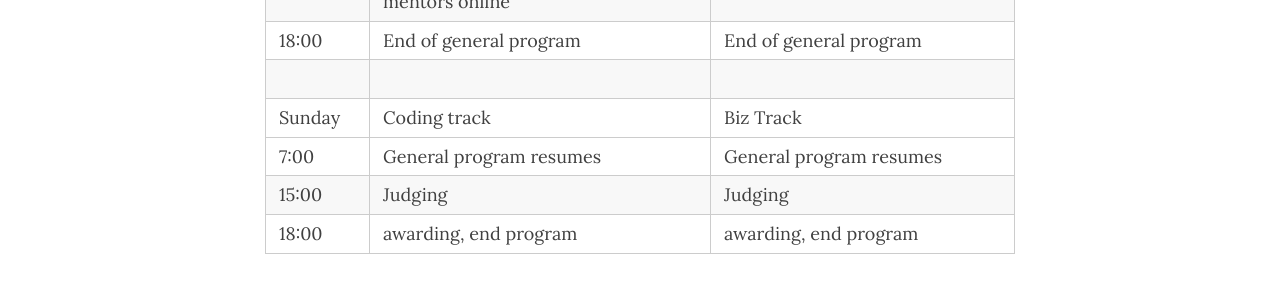
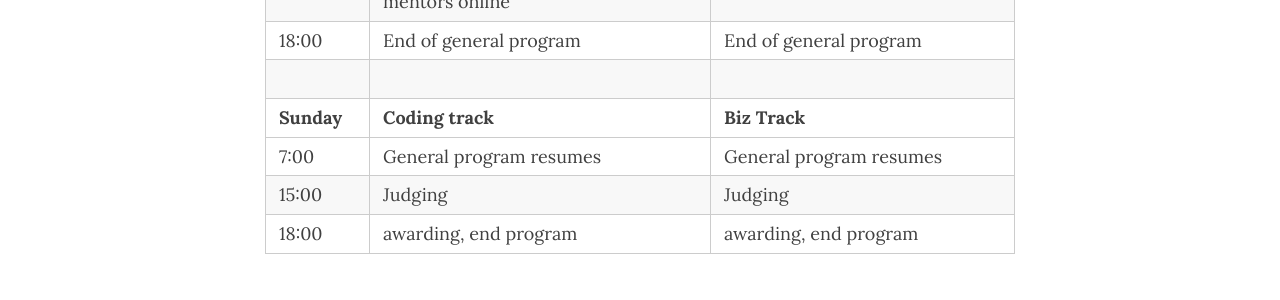
Before and after one commit to dish-event/dish-event, a Jekyll site: the page built from program.md, in a window 1280 px wide and 900 px high, scrolled down 510 px. Shown: the part 362-662 px from the top of the window. Built offline with Jekyll 4.4.1, drawn with Linux system fonts in a browser that asks for light colours; nearby versions of some CDN libraries.

Commit message:
Updating contents

```diff
--- a/program.md
+++ b/program.md
@@ -16,7 +16,7 @@ subtitle: What's happening!
 | 13:00                	| Code away, consult w coding mentors online                                                                                    	| Business Plan Coaching                                                                          	|
 | 18:00                	| End of general program                                                                                                        	| End of general program                                                                          	|
 |                 	|                                                                                                        	|                                                                           	|
-| Sunday    	        | Coding track                                                                                                                      | Biz Track                                                                                         |
+| **Sunday**    	        | **Coding track**                                                                                                                      | **Biz Track**                                                                                         |
 |----------------------	|-------------------------------------------------------------------------------------------------------------------------------	|-------------------------------------------------------------------------------------------------	|
 | 7:00                 	| General program resumes                                                                                                       	| General program resumes                                                                         	|
 | 15:00                	| Judging                                                                                                                       	| Judging                                                                                         	|
```
